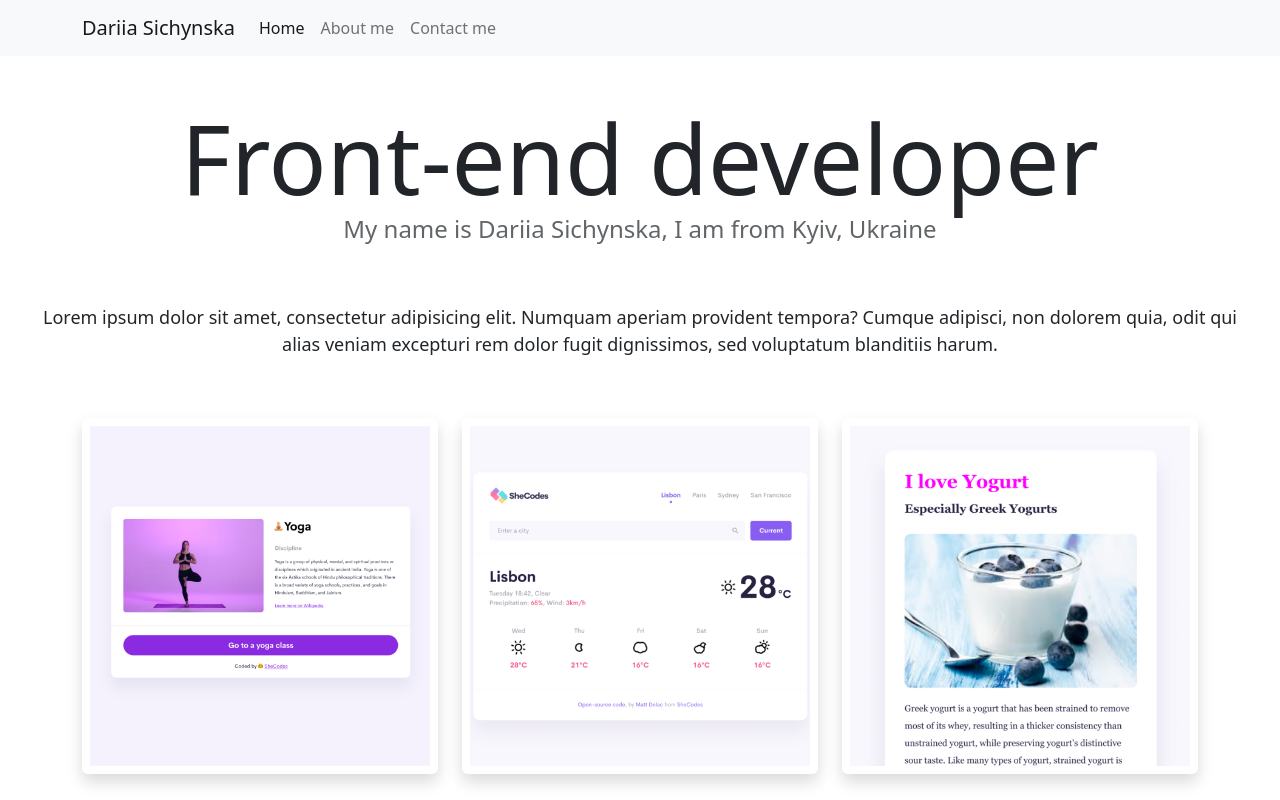
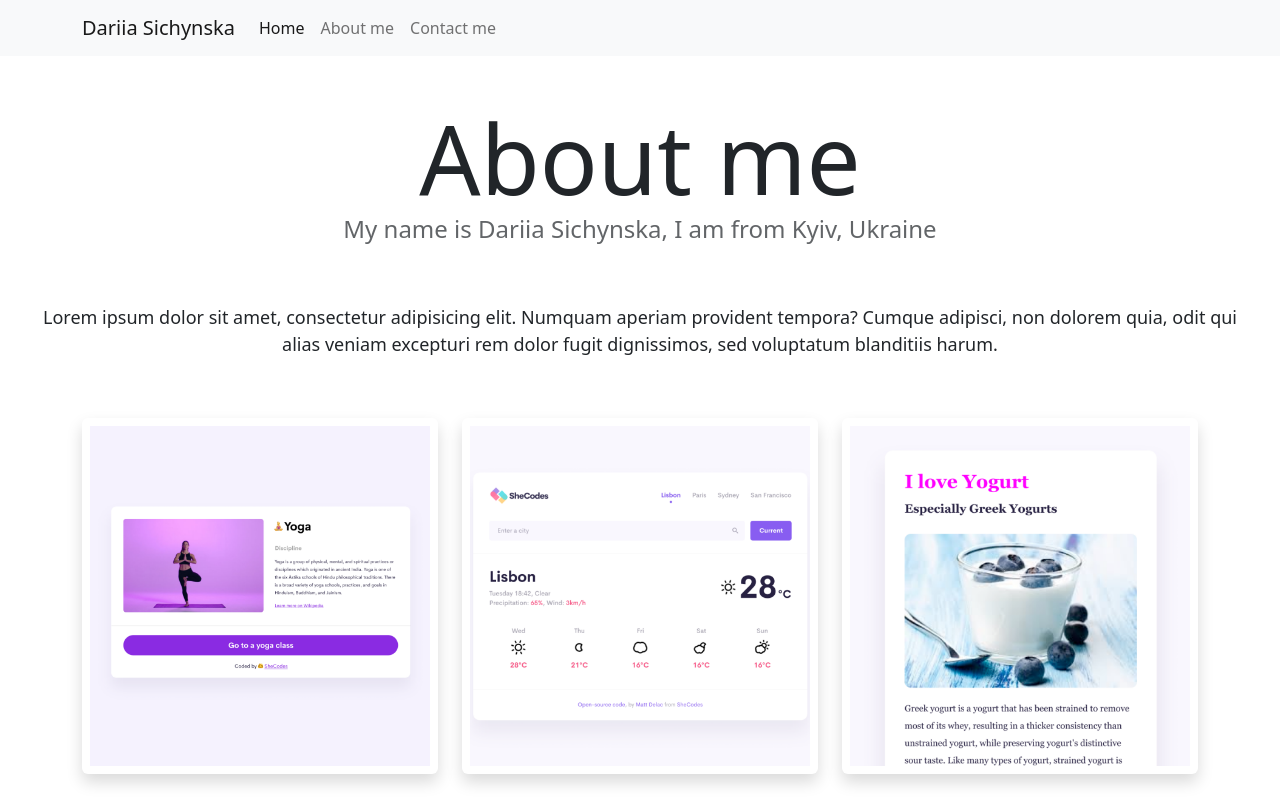
Before and after one commit to dariiasichynska/multipage, a plain HTML site: page about.html in a window 1280 px wide. Shown: the top 800 px of the page. Drawn offline with nearby package versions, Linux system fonts and the light colour scheme.

Commit message:
h1 change

```diff
--- a/about.html
+++ b/about.html
@@ -46,7 +46,7 @@
         </div>
       </div>
     </nav>
-    <h1>Front-end developer</h1>
+    <h1>About me</h1>
     <h3 class="text-break">
       My name is Dariia Sichynska, I am from Kyiv, Ukraine
     </h3>
```
